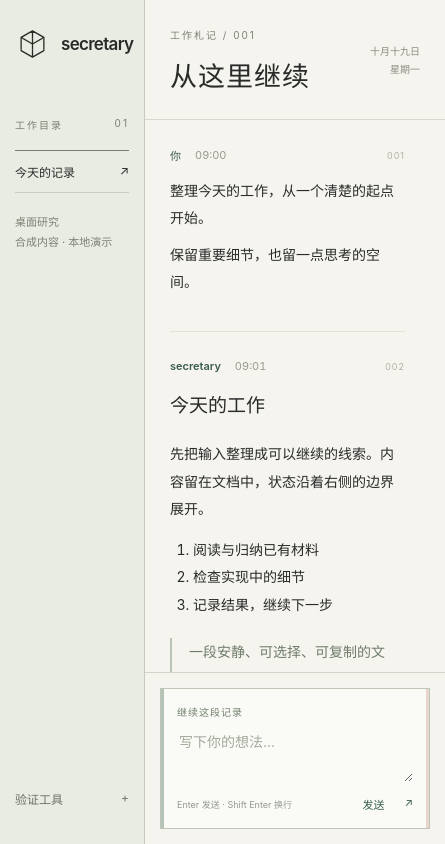
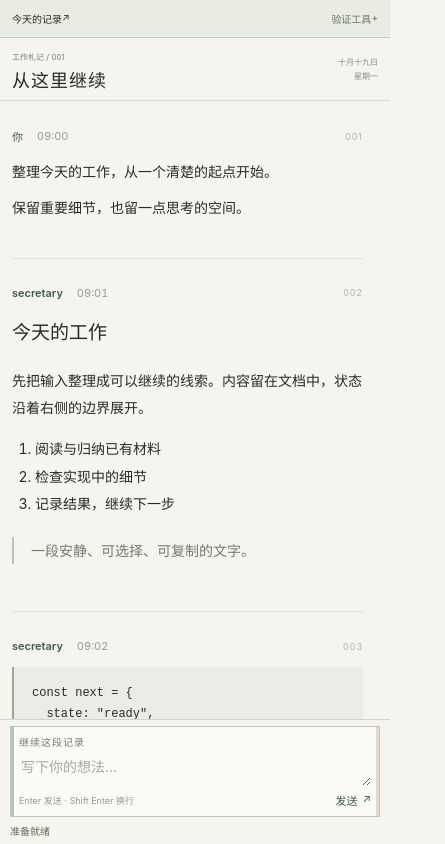
Before and after one commit to ExplodeCode6324/Secretary, a Svelte app in the folder src/secretary_desktop/: page / in a window 390 px wide. Shown: the whole page, 445 px wide, since content can reach past the window. Built offline with nearby package versions, Linux system fonts and the light colour scheme.

Commit message:
fix(desktop): preserve streaming selection and minimum-window usability

```diff
--- a/src/secretary_desktop/src-tauri/tauri.native-test.conf.json
+++ b/src/secretary_desktop/src-tauri/tauri.native-test.conf.json
@@ -13,7 +13,8 @@
             "wdio:default",
             "wdio-webdriver:default",
             "core:event:allow-listen",
-            "core:event:allow-unlisten"
+            "core:event:allow-unlisten",
+            "core:window:allow-set-size"
           ]
         }
       ]
--- a/src/secretary_desktop/src/App.svelte
+++ b/src/secretary_desktop/src/App.svelte
@@ -29,6 +29,11 @@
   let zoom = $state(1);
   let pending = 0;
   let stream = $state("");
+  let displayedStream = $state("");
+  // Keep selected text nodes stable while incoming data continues to accumulate.
+  $effect(() => {
+    if (!selection) displayedStream = stream;
+  });
   let running = $state(false);
   let sent = $state<string[]>([]);
   let events = $state<unknown[]>([]);
@@ -388,7 +393,7 @@
               id: 99999,
               role: "secretary",
               time: "现在",
-              source: stream,
+              source: displayedStream,
             }}
             retain={true}
           />{/if}
@@ -450,6 +455,7 @@
           >
         </div>
       </div>
+      <p class="composer-status" role="status">{status}</p>
     </footer>
   </main>
   <aside class="margin">
--- a/src/secretary_desktop/src/style.css
+++ b/src/secretary_desktop/src/style.css
@@ -391,3 +391,27 @@ footer {
     scroll-behavior: auto !important;
   }
 }
+
+.composer-status {
+  margin: 6px 0 0;
+  font-size: 10px;
+  color: #616b58;
+  overflow-wrap: anywhere;
+}
+@media (max-width: 600px) {
+  .shell { grid-template-columns: minmax(0, 1fr); grid-template-rows: auto minmax(0, 1fr); }
+  .directory { padding: 6px 12px; flex-direction: row; align-items: center; gap: 12px; border-right: 0; border-bottom: 1px solid #c7cac0; }
+  .directory .brand, .directory-label, .directory-note { display: none; }
+  .directory button { padding: 5px 0; font-size: 10px; }
+  .directory .active { border: 0; }
+  .directory .study-toggle { margin: 0 0 0 auto !important; }
+  .page-header { padding: 8px 12px; }
+  .page-header h1 { font-size: 18px; margin: 3px 0 0; }
+  .page-header small, .date { font-size: 8px; letter-spacing: 0; }
+  .document-scroll { padding: 0 12px; }
+  footer { padding: 6px 10px; }
+  .composer { padding: 5px 8px; }
+  .composer textarea { min-height: 30px; height: 34px; margin: 3px 0; }
+  .composer-bottom { gap: 4px; }
+  .send { flex-shrink: 0; padding: 3px 0 3px 4px; gap: 5px; }
+}
```
Also changed, not shown: src/secretary_desktop/tests/native.e2e.ts (+53 -0 lines), src/secretary_desktop/README.md, 21 other files (tests, documents, lock files or other folders).
